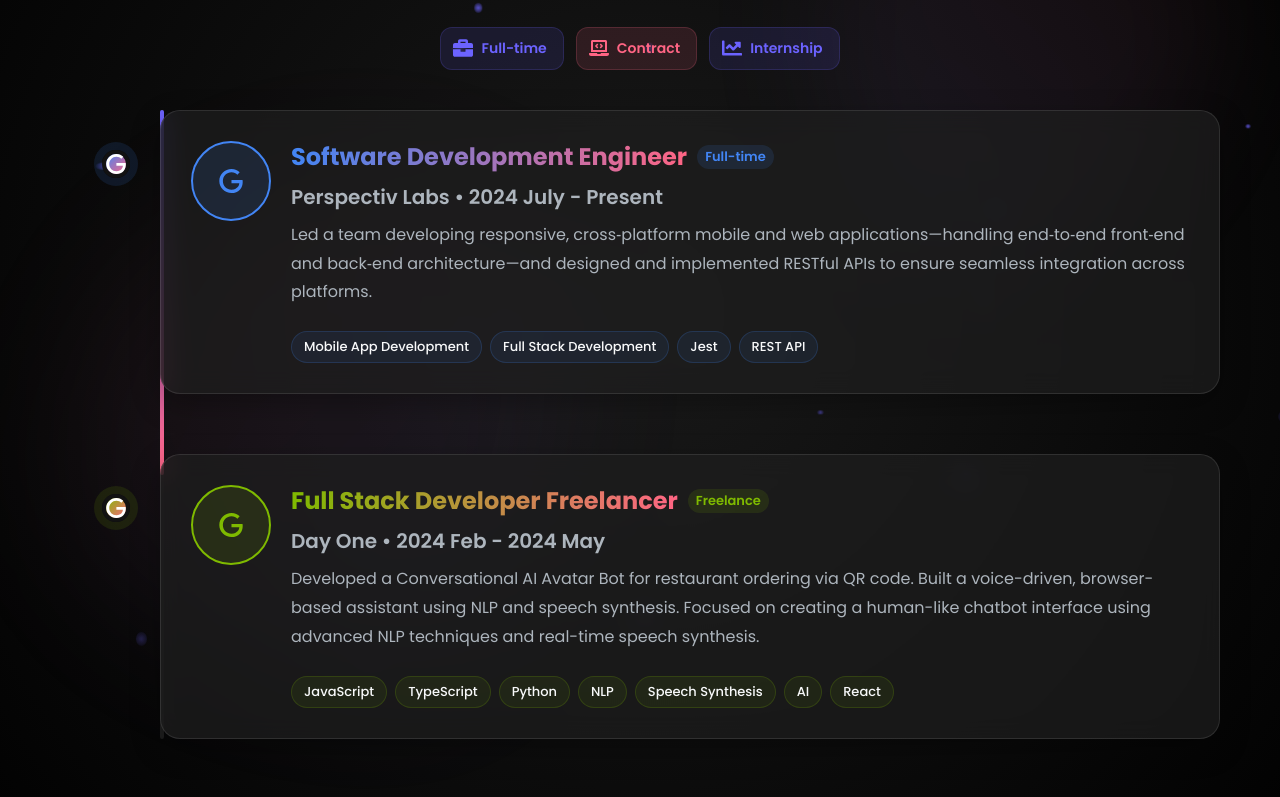
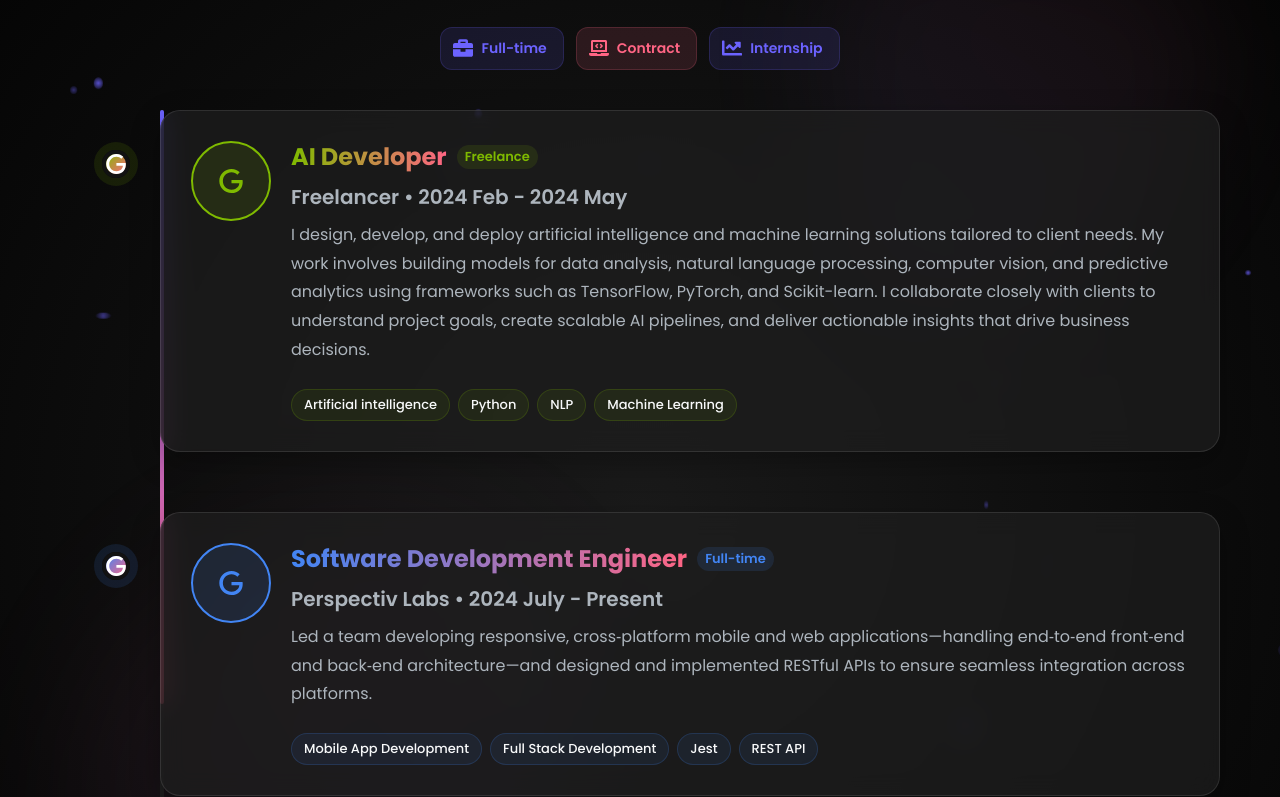
Before and after one commit to Aravindh-dev12/My-Portfolio, a Next.js app: page / in a window 1280 px wide. Shown: the part 3910-4707 px from the top of the page. Built offline with nearby package versions, Linux system fonts and the light colour scheme.

Commit message:
Experience.tsx

```diff
--- a/src/app/components/Experience.tsx
+++ b/src/app/components/Experience.tsx
@@ -22,8 +22,20 @@ export const Experience = () => {
   const scale = useTransform(scrollYProgress, [0, 1], [1, 0.98]);
 
   const experienceData = [
+
+ {
+      id: 1,
+      role: "AI Developer",
+      company: "Freelancer",
+      period: "2024 Feb - 2024 May",
+      description: "I design, develop, and deploy artificial intelligence and machine learning solutions tailored to client needs. My work involves building models for data analysis, natural language processing, computer vision, and predictive analytics using frameworks such as TensorFlow, PyTorch, and Scikit-learn. I collaborate closely with clients to understand project goals, create scalable AI pipelines, and deliver actionable insights that drive business decisions.",
+      icon: <SiGoogle size={24} />, // You can replace this with a more relevant icon, e.g., <SiOpenai /> or a custom one
+      color: "#7FBA00",
+      skills: ["Artificial intelligence", "Python", "NLP", "Machine Learning"],
+      type: "Freelance"
+    },
     {
-      id: 1,
+      id: 2,
       role: "Software Development Engineer",
       company: "Perspectiv Labs",
       period: "2024 July - Present",
@@ -34,16 +46,16 @@ export const Experience = () => {
       type: "Full-time"
     },
     {
-  id: 2,
-  role: "Full Stack Developer Freelancer",
-  company: "Day One",
-  period: "2024 Feb - 2024 May",
-  description: "Developed a Conversational AI Avatar Bot for restaurant ordering via QR code. Built a voice-driven, browser-based assistant using NLP and speech synthesis. Focused on creating a human-like chatbot interface using advanced NLP techniques and real-time speech synthesis.",
-  icon: <SiGoogle size={24} />, // You can replace this with a more relevant icon, e.g., <SiOpenai /> or a custom one
-  color: "#7FBA00",
-  skills: ["JavaScript", "TypeScript", "Python", "NLP", "Speech Synthesis", "AI", "React"],
-  type: "Freelance"
-},
+      id: 3,
+      role: "Full Stack Developer",
+      company: "Softapper Technologies",
+      period: "2024 Feb - 2024 May",
+      description: "Throughout my Internship at Softapper, I dedicated my efforts to developing pages using React.js and Node.js. Actively contributing to projects significantly enriched my experience, refining my proficiency in both frontend and backend skills.",
+      icon: <SiGoogle size={24} />, // You can replace this with a more relevant icon, e.g., <SiOpenai /> or a custom one
+      color: "#7FBA00",
+      skills: ["JavaScript", "TypeScript", "React JS" , "HTML" , "CSS"],
+      type: "Intern"
+    },
   ];
 
   const experienceTypes = [
```
